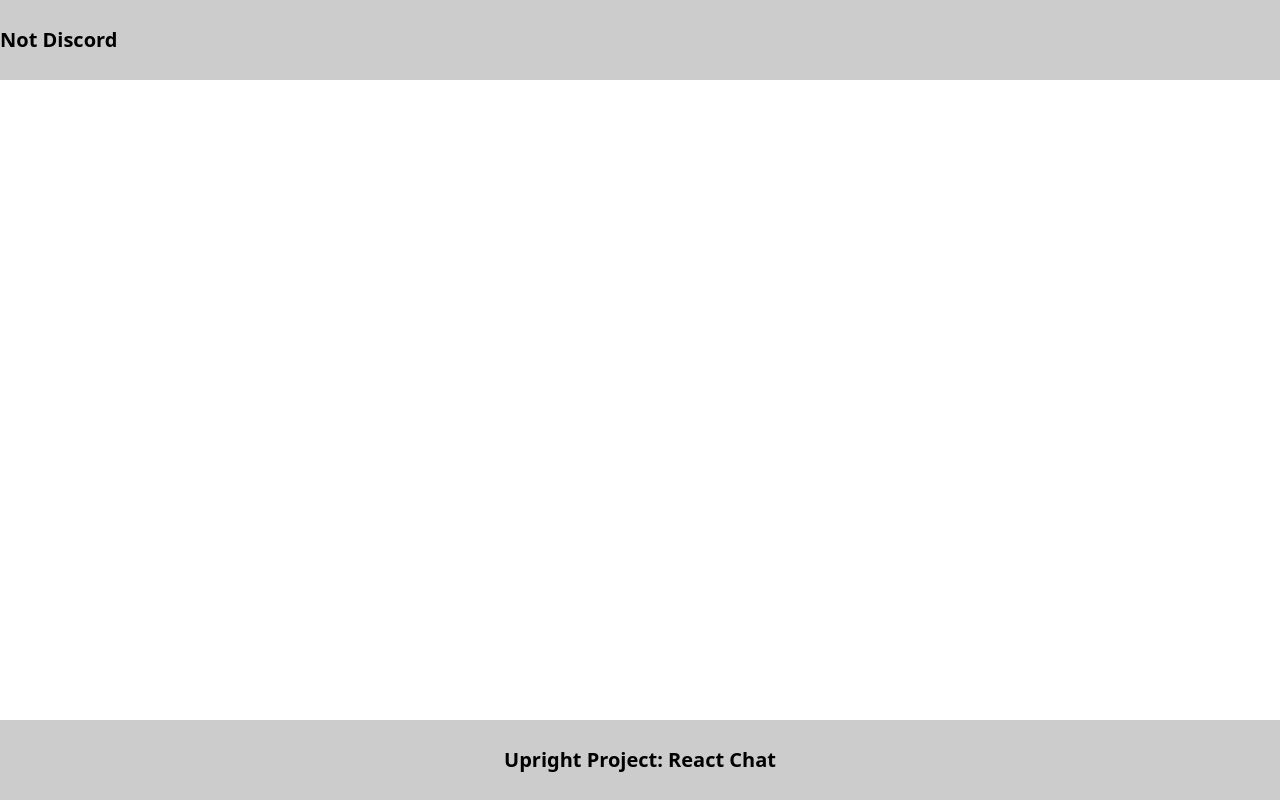
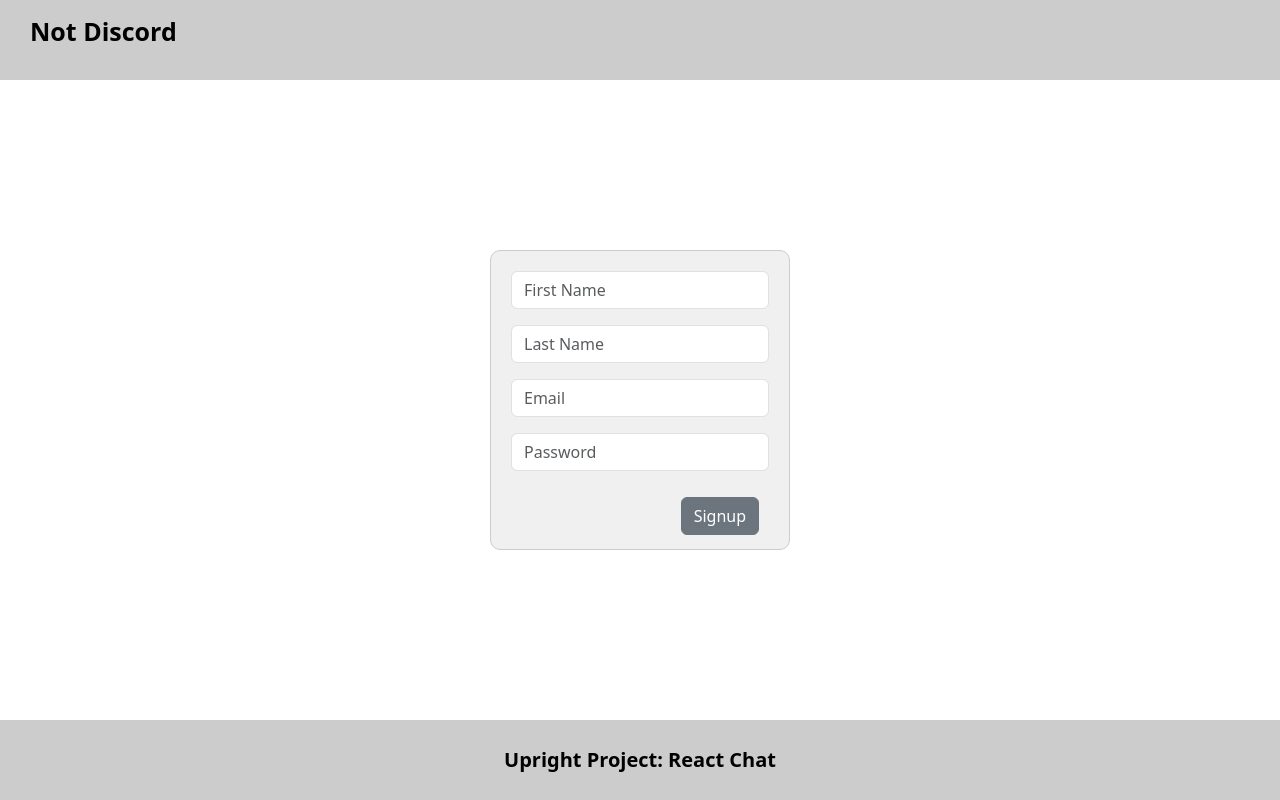
Before and after one commit to AlexanderZic/finalRepo, a React (Create React App) app: page / in a window 1280 px wide. Built offline with nearby package versions, Linux system fonts and the light colour scheme.

Commit message:
signup design

```diff
--- a/src/App.css
+++ b/src/App.css
@@ -36,3 +36,27 @@
     transform: rotate(360deg);
   }
 }
+
+.square-container {
+  position: absolute;
+  top: 50%;
+  left: 50%;
+  transform: translate(-50%, -50%);
+  width: 300px; /* Adjust the width as needed */
+  height: 300px; /* Set the same value as the width for a square */
+  background-color: #f0f0f0; /* Light grey background color */
+  border: 1px solid #ccc; /* Add a border for separation */
+  border-radius: 10px; /* Add rounded corners */
+  padding: 20px; /* Add padding around the form */
+  display: flex;
+  flex-direction: column;
+  justify-content: space-between;
+}
+
+.button-container {
+  align-self: flex-end; /* Move the button to the bottom right */
+  padding: 10px; /* Add padding to the button for spacing */
+  color: #232323; /* Dark grey background color */
+  color: white; /* Text color */
+  padding: 10px; /* Add padding to the button for spacing */
+  }
--- a/src/App.jsx
+++ b/src/App.jsx
@@ -3,12 +3,14 @@ import { BrowserRouter, Routes, Route } from 'react-router-dom';
 import './App.css';
 import Navbar from './Components/Nav/Nav';
 import Footer from './Components/Footer/Footer';
+import Signup from './Components/Auth/Signup/Signup';
 
 function App() {
   return (
     <div className="App">
       <BrowserRouter>
         <Navbar />
+        <Signup />
         <Routes>
           <Route />
         </Routes>
--- a/src/Components/Auth/Signup/Signup.jsx
+++ b/src/Components/Auth/Signup/Signup.jsx
@@ -1,9 +1,7 @@
 import { useState } from 'react';
-import { useNavigate } from 'react-router-dom';
 import { Form, FormGroup, Label, Input, Button } from 'reactstrap';
 
 function Signup(props) {
-  const navigate = useNavigate();
   const [email, setEmail] = useState('');
   const [password, setPassword] = useState('');
   const [first, setFirst] = useState('');
@@ -35,43 +33,34 @@ function Signup(props) {
       let results = await response.json();
       console.log(results);
       props.setToken(results.token);
-      if (response.status === 200) navigate('/about');
+      if (response.status === 200);
     } catch (error) {
       console.log(error);
     }
   }
 
   return (
-    <div>
+    <div className="square-container">
       <Form>
         <FormGroup>
-          <Label for="exampleFirst">
-            First
-          </Label>
           <Input
             id="exampleFirst"
             name="first"
-            placeholder="First"
+            placeholder="First Name"
             type="text"
             onChange={e => setFirst(e.target.value)}
           />
         </FormGroup>
         <FormGroup>
-          <Label for="exampleLast">
-            First
-          </Label>
           <Input
             id="exampleLast"
             name="last"
-            placeholder="Last"
+            placeholder="Last Name"
             type="text"
             onChange={e => setLast(e.target.value)}
           />
         </FormGroup>
         <FormGroup>
-          <Label for="exampleEmail">
-            Email
-          </Label>
           <Input
             id="exampleEmail"
             name="email"
@@ -81,9 +70,6 @@ function Signup(props) {
           />
         </FormGroup>
         <FormGroup>
-          <Label for="examplePassword">
-            Password
-          </Label>
           <Input
             id="examplePassword"
             name="password"
@@ -92,8 +78,10 @@ function Signup(props) {
             onChange={e => setPassword(e.target.value)}
           />
         </FormGroup>
-        <Button onClick={displayInputFields}>Submit</Button>
-      </Form>
+        </Form>
+        <div className="button-container">
+        <Button onClick={displayInputFields}>Signup</Button>
+        </div>
     </div>
   );
 }
--- a/src/Components/Nav/Nav.css
+++ b/src/Components/Nav/Nav.css
@@ -6,9 +6,14 @@
   color: #000000;
   text-align: left;
   padding: 20px;
-  font-size: 20px;
   font-weight: bold;
   height: 80px;
   display: flex;
   align-items: center;
 }
+
+.navbar .text-element {
+  padding-left: 30px;
+  font-size: 25px;
+  align-items: center;
+}
--- a/src/Components/Nav/Nav.jsx
+++ b/src/Components/Nav/Nav.jsx
@@ -5,7 +5,7 @@ import './Nav.css';
 function Navbar() {
   return (
     <header className="navbar">
-      Not Discord
+     <p className= "text-element">Not Discord</p>
     </header>
   );
 }
```
